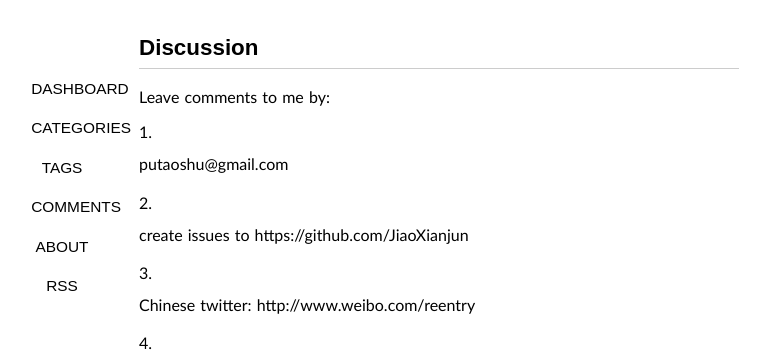
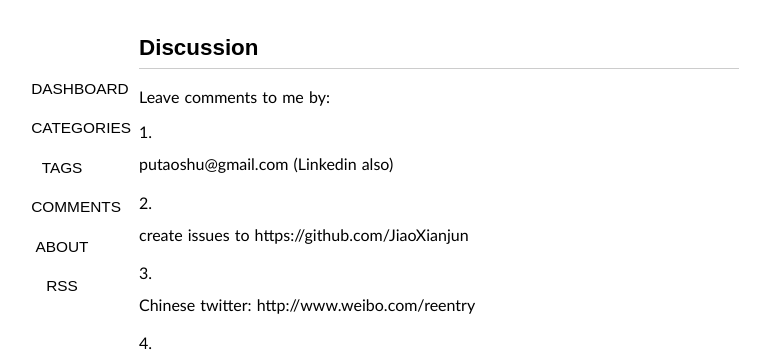
Before and after one commit to sdr-x/sdr-x.github.io, a Jekyll site: the page built from guestbook/index.md, in a window 1280 px wide. Shown: the top 351 px of the page, without its empty margins (201-971 px from the left). Built offline with Jekyll 4.4.1, drawn with Linux system fonts in a browser that asks for light colours; some web fonts are replaced; Markdown is read by kramdown in place of the engine named in the settings; comment, search, counter and statistics services are not loaded.

Commit message:
Update index.md

```diff
--- a/guestbook/index.md
+++ b/guestbook/index.md
@@ -7,7 +7,7 @@ thread: 616
 
 Leave comments to me by:
 
-1. putaoshu@gmail.com
+1. putaoshu@gmail.com (Linkedin also)
 
 2. create issues to https://github.com/JiaoXianjun
 
```
